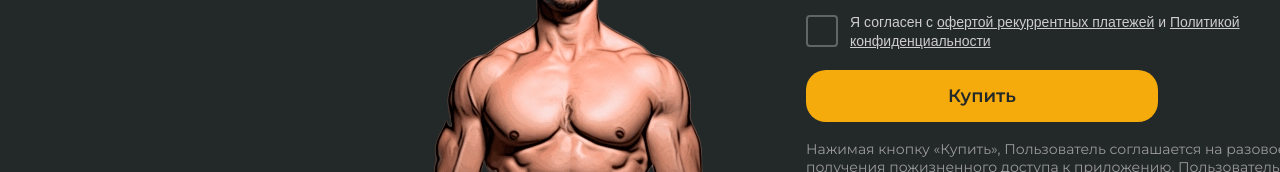
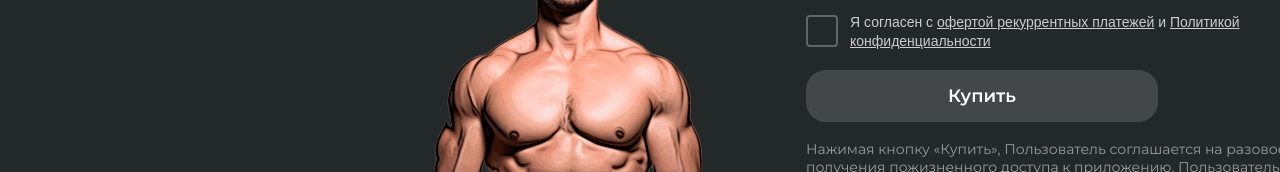
Before and after one commit to Alex135135/fitness-club, a Next.js app: page / in a window 1280 px wide. Shown: the part 433-605 px from the top of the page. Built offline with nearby package versions, Linux system fonts and the light colour scheme; no server answers.

Commit message:
edit button

```diff
--- a/src/app/components/CheckoutSection/CheckoutSection.module.css
+++ b/src/app/components/CheckoutSection/CheckoutSection.module.css
@@ -128,8 +128,8 @@
 .button {
     margin-top: 8px;
     margin-bottom: 8px;
-    background: rgb(245, 171, 11);
-    color: #232829;
+    background: #434747;
+    color: white;
     border: none;
     padding: 15px 30px;
     border-radius: 20px;
```
